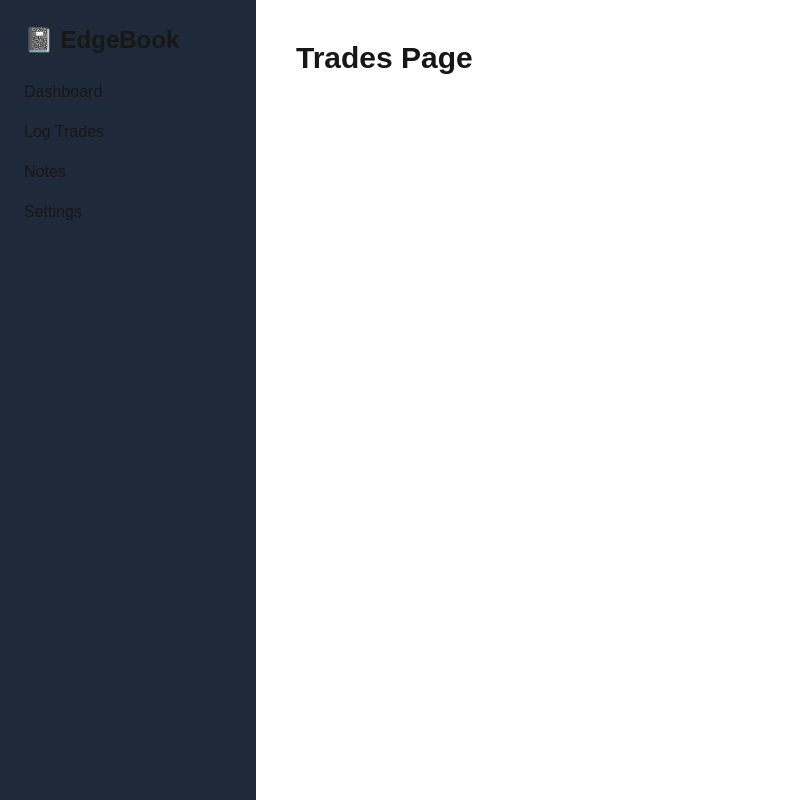
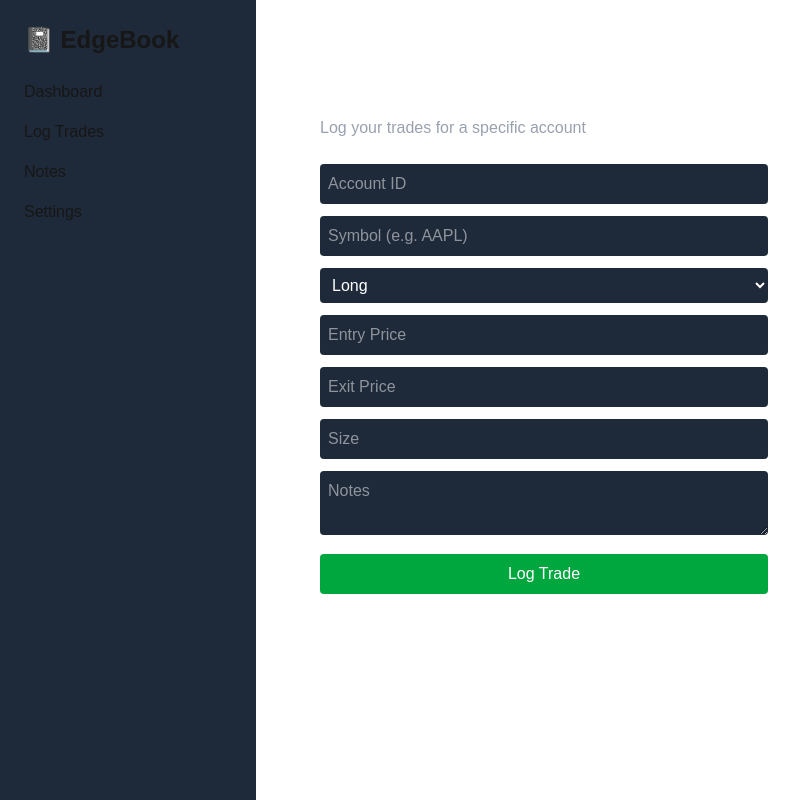
Before and after one commit to harshaldulera/EdgeBook, a Next.js app in the folder edgebook/: page /trades in a window 1280 px wide. Shown: the whole page, without its empty margins (0-806 px from the left). Built offline with nearby package versions, Linux system fonts and the light colour scheme.

Commit message:
feat: add trades backend api with frontend

```diff
--- /dev/null
+++ b/edgebook/app/api/trades/route.ts
@@ -0,0 +1,55 @@
+import { NextResponse } from "next/server";
+import { supabase } from "@/lib/supabaseClient";
+
+// POST api/trades -> add a new trade
+export async function POST(req: Request) {
+    try {
+        const body = await req.json();
+        const { account_id, symbol, side, entry_price, exit_price, size, notes } = body;
+
+        // Insert trade
+        const { data, error } = await supabase
+            .from("trades")
+            .insert([
+                {
+                    account_id,
+                    symbol,
+                    side,
+                    entry_price,
+                    exit_price,
+                    size,
+                    pnl: (exit_price - entry_price) * size * (side === "long" ? 1 : -1),
+                    notes,
+                },
+            ])
+            .select();
+
+        if (error) throw error;
+
+        return NextResponse.json({ success: true, trade: data[0] });
+    } catch (err: any) {
+        return NextResponse.json({ success: false, error: err.message }, { status: 500 });
+    }
+}
+
+// GET /api/trades?account_id=xxx -> fetch trades for an account
+export async function GET(req: Request) {
+    const { searchParams } = new URL(req.url);
+    const account_id = searchParams.get("account_id");
+
+    if (!account_id) {
+        return NextResponse.json({ success: false, error: "Missing account_id" }, { status: 400 });
+    }
+
+    const { data, error } = await supabase
+        .from("trades")
+        .select("*")
+        .eq("account_id", account_id)
+        .order("trade_date", { ascending: false });
+
+    if (error) {
+        return NextResponse.json({ success: false, error: error.message }, { status: 500 });
+    }
+
+    return NextResponse.json({ success: true, trades: data });
+}
--- a/edgebook/app/trades/page.tsx
+++ b/edgebook/app/trades/page.tsx
@@ -1,3 +1,112 @@
-export default function Trades() {
-    return <h2 className="text-3xl font-bold">Trades Page</h2>;
+"use client";
+import { useState } from "react";
+
+export default function TradesPage() {
+  const [form, setForm] = useState({
+    account_id: "", // will later become dropdown of user's accounts
+    symbol: "",
+    side: "long",
+    entry_price: "",
+    exit_price: "",
+    size: "",
+    notes: "",
+  });
+
+  const handleChange = (e: React.ChangeEvent<HTMLInputElement | HTMLSelectElement | HTMLTextAreaElement>) => {
+    setForm({ ...form, [e.target.name]: e.target.value });
+  };
+
+  const submitTrade = async () => {
+    const res = await fetch("/api/trades", {
+      method: "POST",
+      headers: { "Content-Type": "application/json" },
+      body: JSON.stringify(form),
+    });
+
+    const data = await res.json();
+    if (data.success) {
+      alert("✅ Trade logged!");
+      setForm({
+        account_id: "",
+        symbol: "",
+        side: "long",
+        entry_price: "",
+        exit_price: "",
+        size: "",
+        notes: "",
+      });
+    } else {
+      alert("❌ Error: " + data.error);
+    }
+  };
+
+  return (
+    <div className="p-6 text-white">
+      <h1 className="text-3xl font-bold mb-4">Trades</h1>
+      <p className="mb-6 text-gray-400">Log your trades for a specific account</p>
+
+      <div className="space-y-3 max-w-md">
+        <input
+          name="account_id"
+          placeholder="Account ID"
+          value={form.account_id}
+          onChange={handleChange}
+          className="p-2 rounded bg-gray-800 w-full"
+        />
+        <input
+          name="symbol"
+          placeholder="Symbol (e.g. AAPL)"
+          value={form.symbol}
+          onChange={handleChange}
+          className="p-2 rounded bg-gray-800 w-full"
+        />
+        <select
+          name="side"
+          value={form.side}
+          onChange={handleChange}
+          className="p-2 rounded bg-gray-800 w-full"
+        >
+          <option value="long">Long</option>
+          <option value="short">Short</option>
+        </select>
+        <input
+          name="entry_price"
+          placeholder="Entry Price"
+          type="number"
+          value={form.entry_price}
+          onChange={handleChange}
+          className="p-2 rounded bg-gray-800 w-full"
+        />
+        <input
+          name="exit_price"
+          placeholder="Exit Price"
+          type="number"
+          value={form.exit_price}
+          onChange={handleChange}
+          className="p-2 rounded bg-gray-800 w-full"
+        />
+        <input
+          name="size"
+          placeholder="Size"
+          type="number"
+          value={form.size}
+          onChange={handleChange}
+          className="p-2 rounded bg-gray-800 w-full"
+        />
+        <textarea
+          name="notes"
+          placeholder="Notes"
+          value={form.notes}
+          onChange={handleChange}
+          className="p-2 rounded bg-gray-800 w-full"
+        />
+        <button
+          onClick={submitTrade}
+          className="bg-green-600 px-4 py-2 rounded hover:bg-green-500 w-full"
+        >
+          Log Trade
+        </button>
+      </div>
+    </div>
+  );
 }
```
